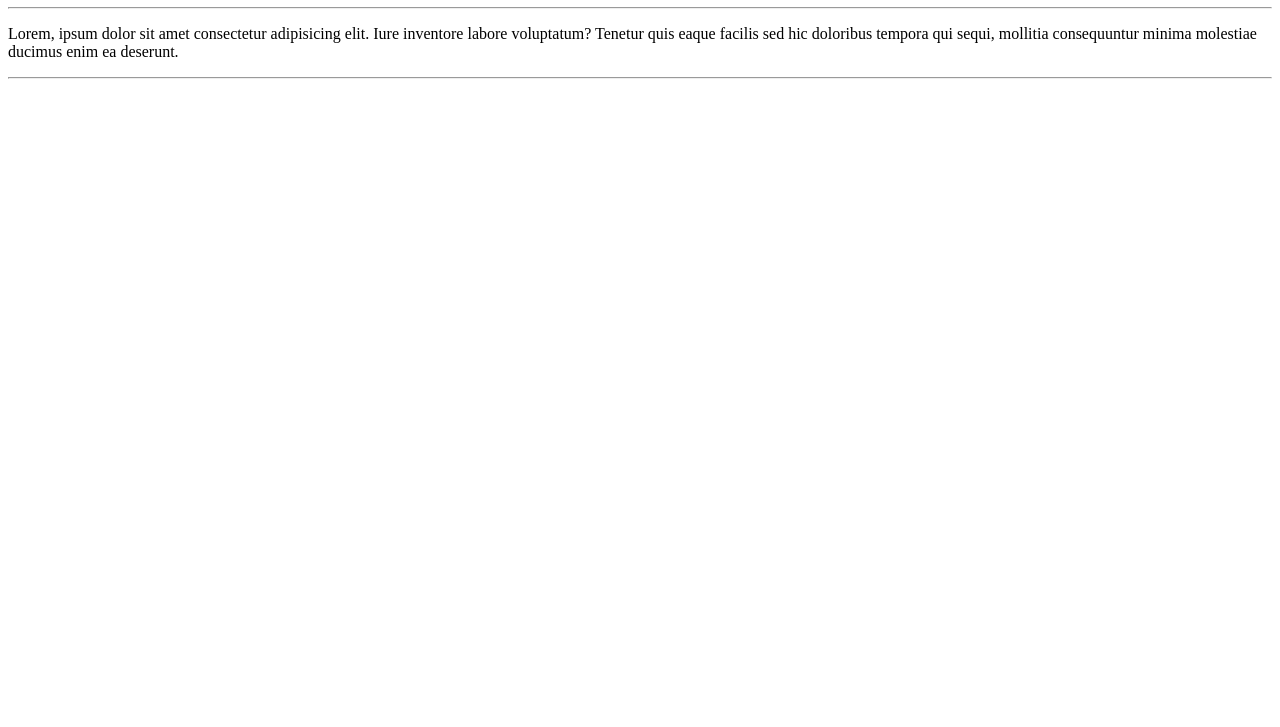
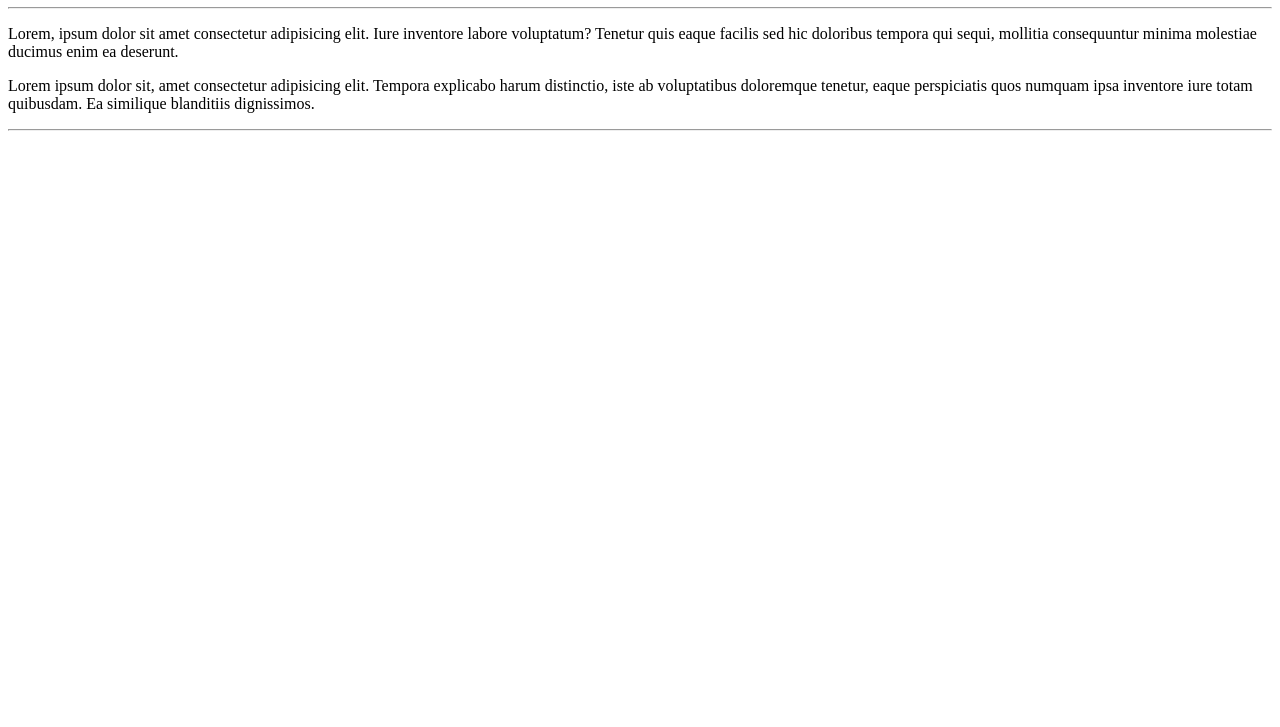
Before and after one commit to allysonnsantos/ola-mundo, a plain HTML site: page site/index.html in a window 1280 px wide. Shown: the part 73-800 px from the top of the page. Drawn offline with Linux system fonts and the light colour scheme.

Commit message:
adicionei um paragrafo

```diff
--- a/site/index.html
+++ b/site/index.html
@@ -9,6 +9,7 @@
     <h1>allyson e helo</h1>
     <hr>
     <p>Lorem, ipsum dolor sit amet consectetur adipisicing elit. Iure inventore labore voluptatum? Tenetur quis eaque facilis sed hic doloribus tempora qui sequi, mollitia consequuntur minima molestiae ducimus enim ea deserunt.</p>
+    <p>Lorem ipsum dolor sit, amet consectetur adipisicing elit. Tempora explicabo harum distinctio, iste ab voluptatibus doloremque tenetur, eaque perspiciatis quos numquam ipsa inventore iure totam quibusdam. Ea similique blanditiis dignissimos.</p>
     <hr>
 </body>
 </html>
```
